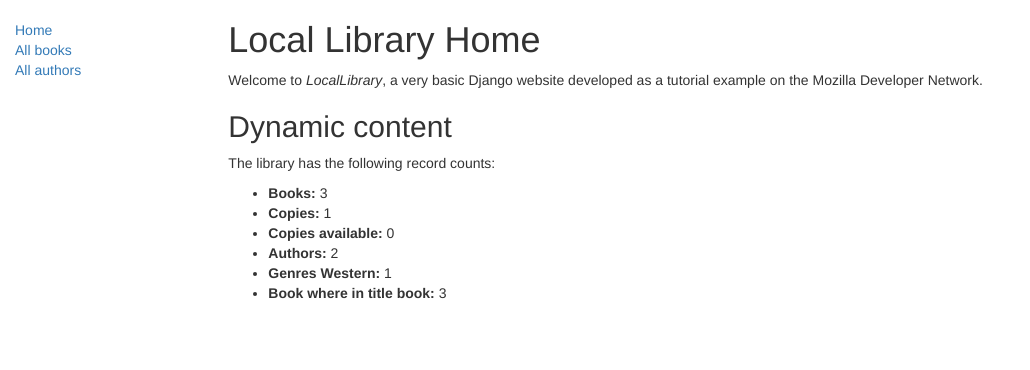
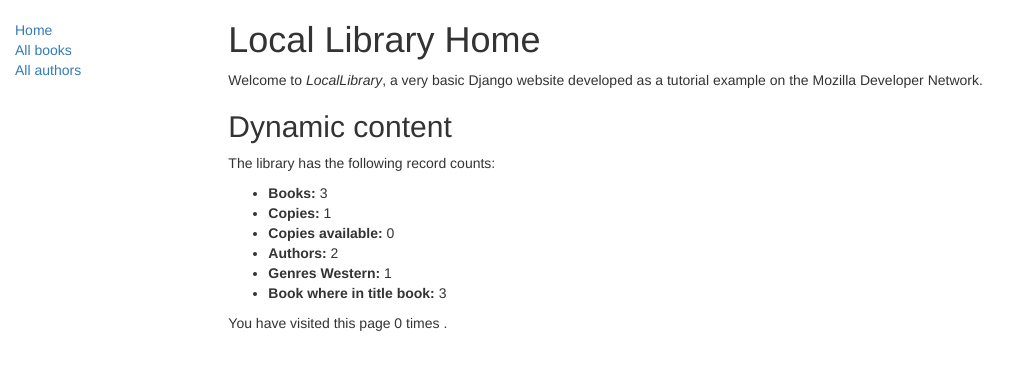
Before and after one commit to Pf460/Educational_Practice_1.1, a Django app: page /catalog/ in a window 1280 px wide. Shown: the top 370 px of the page, without its empty margins (0-1030 px from the left). Run offline with Django 5.2, Linux system fonts and the light colour scheme; data comes from the database, SQL or seed files in the repository; both versions use the stored data as it was after the commit; some libraries are stand-ins or nearby versions.

Commit message:
Part 07: Sessions

```diff
--- a/locallibrary/catalog/templates/index.html
+++ b/locallibrary/catalog/templates/index.html
@@ -18,4 +18,12 @@
     <li><strong>Book where in title book:</strong> {{ num_books_title_book }}</li>
   </ul>
 
+  <p>
+    You have visited this page {{ num_visits }}
+    {% if num_visits == 1 %}
+      time
+    {% else %}
+      times
+    {% endif %}.
+  </p>
 {% endblock %}
--- a/locallibrary/catalog/views.py
+++ b/locallibrary/catalog/views.py
@@ -16,6 +16,9 @@ def index(request):
     num_genres_western = Genre.objects.filter(name__icontains='western').count()
     num_books_title_book = Book.objects.filter(title__icontains='book').count()
 
+    num_visits = request.session.get('num_visits', 0)
+    request.session['num_visits'] = num_visits+1
+
     return render(
         request,
         'index.html',
@@ -25,7 +28,8 @@ def index(request):
             'num_instances_available': num_instances_available,
             'num_authors': num_authors,
             'num_genres_western': num_genres_western,
-            'num_books_title_book': num_books_title_book
+            'num_books_title_book': num_books_title_book,
+            'num_visits': num_visits
         }
     )
 
```
Also changed, not shown: locallibrary/db.sqlite3.
